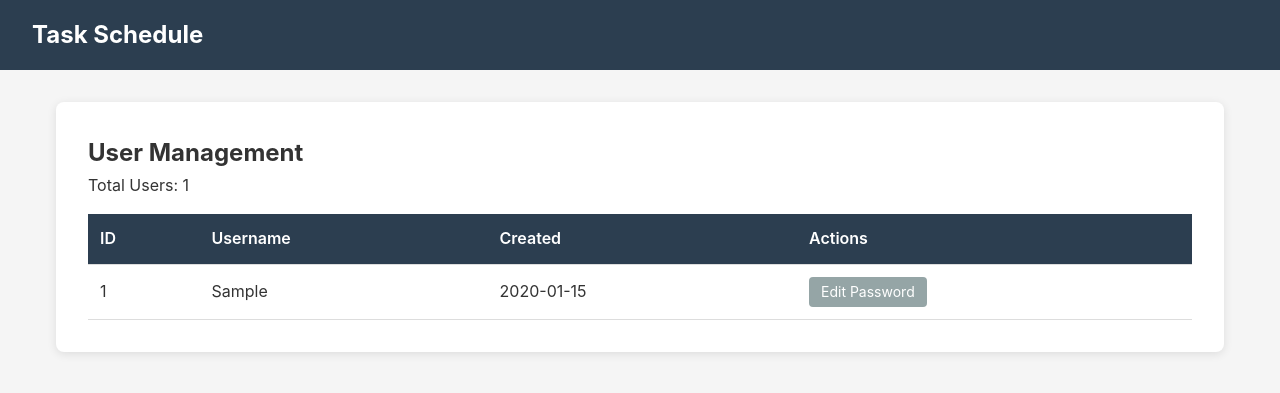
After one commit to MichaelEbbert/taskschedule, a Flask app: template templates/admin_users.html in a window 1280 px wide. The commit adds this page. Shown: the top 393 px of the page. Run offline with Flask 2, Linux system fonts and the light colour scheme; the template is opened without the code that fills it: most values are stand-ins (such as "Sample title", 1, 10 or a date in 2020).

Commit message:
Add admin user management functionality
- Create admin-only user management pages
- Add admin_required decorator for admin-only access
- List all users with edit capability
- Allow password updates for any user
- Show Admin link only to admin user in navigation
- Create admin user with secure password
- Update passwords for Michael and Mike users

Co-Authored-By: Claude Sonnet 4.5 <noreply@anthropic.com>

```diff
--- a/app.py
+++ b/app.py
@@ -6,7 +6,7 @@ from models import (
     authenticate_user, get_all_users, create_task, update_task, get_task,
     get_task_assignments, delete_task, add_schedule, get_schedules, delete_schedule,
     get_schedule_description, get_all_tasks_alphabetical, get_tasks_for_date_range,
-    calculate_next_occurrence, get_ordinal
+    calculate_next_occurrence, get_ordinal, get_user_by_id, update_user_password
 )
 
 app = Flask(__name__)
@@ -18,6 +18,17 @@ def login_required(f):
     def decorated_function(*args, **kwargs):
         if 'logged_in' not in session:
             return redirect(url_for('login'))
+        return f(*args, **kwargs)
+    return decorated_function
+
+# Admin auth decorator
+def admin_required(f):
+    @wraps(f)
+    def decorated_function(*args, **kwargs):
+        if 'logged_in' not in session:
+            return redirect(url_for('login'))
+        if session.get('first_name', '').lower() != 'admin':
+            return redirect(url_for('index'))
         return f(*args, **kwargs)
     return decorated_function
 
@@ -263,6 +274,27 @@ def view_tasks():
 def about():
     return render_template('about.html')
 
+@app.route('/admin/users')
+@admin_required
+def admin_users():
+    users = get_all_users()
+    return render_template('admin_users.html', users=users)
+
+@app.route('/admin/users/<int:user_id>/edit', methods=['GET', 'POST'])
+@admin_required
+def edit_user(user_id):
+    user = get_user_by_id(user_id)
+    if not user:
+        return redirect(url_for('admin_users'))
+
+    if request.method == 'POST':
+        new_password = request.form.get('password')
+        if new_password:
+            update_user_password(user_id, new_password)
+            return redirect(url_for('admin_users'))
+
+    return render_template('edit_user.html', user=user)
+
 @app.context_processor
 def utility_processor():
     """Make utility functions available to all templates"""
--- a/static/css/style.css
+++ b/static/css/style.css
@@ -346,3 +346,30 @@ main {
     font-style: italic;
     text-align: center;
 }
+
+/* Admin user table */
+.user-table {
+    width: 100%;
+    border-collapse: collapse;
+    margin-top: 1rem;
+}
+
+.user-table thead {
+    background-color: #2c3e50;
+    color: white;
+}
+
+.user-table th,
+.user-table td {
+    padding: 0.75rem;
+    text-align: left;
+    border-bottom: 1px solid #ddd;
+}
+
+.user-table tbody tr:hover {
+    background-color: #f8f9fa;
+}
+
+.user-table th {
+    font-weight: 600;
+}
--- /dev/null
+++ b/templates/admin_users.html
@@ -0,0 +1,34 @@
+{% extends "base.html" %}
+
+{% block title %}Admin - User Management - Task Schedule{% endblock %}
+
+{% block content %}
+<div class="container">
+    <h2>User Management</h2>
+
+    <p>Total Users: {{ users|length }}</p>
+
+    <table class="user-table">
+        <thead>
+            <tr>
+                <th>ID</th>
+                <th>Username</th>
+                <th>Created</th>
+                <th>Actions</th>
+            </tr>
+        </thead>
+        <tbody>
+            {% for user in users %}
+            <tr>
+                <td>{{ user.id }}</td>
+                <td>{{ user.first_name.capitalize() }}</td>
+                <td>{{ user.created_at[:10] }}</td>
+                <td>
+                    <a href="{{ url_for('edit_user', user_id=user.id) }}" class="btn btn-small btn-secondary">Edit Password</a>
+                </td>
+            </tr>
+            {% endfor %}
+        </tbody>
+    </table>
+</div>
+{% endblock %}
--- a/templates/base.html
+++ b/templates/base.html
@@ -17,6 +17,9 @@
                 <a href="{{ url_for('all_tasks') }}">All Tasks</a>
                 <a href="{{ url_for('view_tasks') }}">View by Date</a>
                 <a href="{{ url_for('about') }}">About</a>
+                {% if session.first_name and session.first_name.lower() == 'admin' %}
+                <a href="{{ url_for('admin_users') }}">Admin</a>
+                {% endif %}
                 <a href="{{ url_for('logout') }}">Logout</a>
             </div>
             {% endif %}
```
Also changed, not shown: models.py (+17 -0 lines), templates/edit_user.html (added, +24 -0 lines), update_admin_passwords.py (added, +33 -0 lines).
